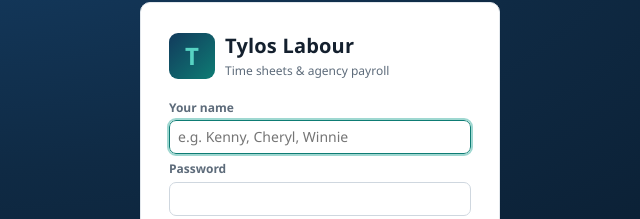
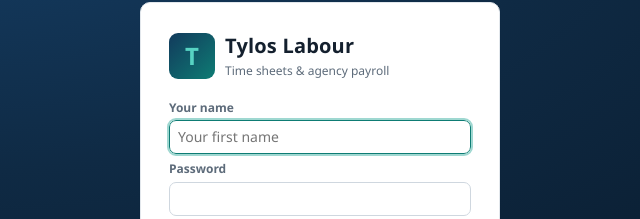
Before and after one commit to Jaemi-uk/tylos-labour, a plain HTML site: page index.html in a window 1280 px wide. Shown: the part 237-456 px from the top of the page, 320-960 px from the left. Drawn offline with Linux system fonts and the light colour scheme.

Commit message:
Login: neutral name placeholder
Co-Authored-By: Claude Opus 5.5 <noreply@anthropic.com>
Claude-Session: https://claude.ai/code/session_01LaMbrSuqez9nKk5DN7sUbB

```diff
--- a/index.html
+++ b/index.html
@@ -1309,7 +1309,7 @@ fieldset.box,form.box{margin:12px 0;padding:12px 14px;border:1px solid var(--lin
     } else if (sessionStorage.getItem('tylosLabour.unlocked') === S.pwHash && localStorage.getItem('tylosLabour.localOnly') === '1') return start();
     $('#app').innerHTML = `<div class="login"><form id="loginF" class="card login-card">
       <div class="brand big"><span class="logo">T</span><div><b>Tylos Labour</b><small>Time sheets &amp; agency payroll</small></div></div>
-      <label class="fld"><span>Your name</span><input id="who" autocomplete="name" placeholder="e.g. Kenny, Cheryl, Winnie" value="${esc(cloud.who)}"></label>
+      <label class="fld"><span>Your name</span><input id="who" autocomplete="name" placeholder="Your first name" value="${esc(cloud.who)}"></label>
       <label class="fld"><span>Password</span><input id="pw" type="password" autocomplete="current-password"></label>
       <button class="btn primary wide" id="unl">Unlock</button><p class="muted small" id="loginMsg"></p></form></div>`;
     (cloud.who ? $('#pw') : $('#who')).focus();
```
